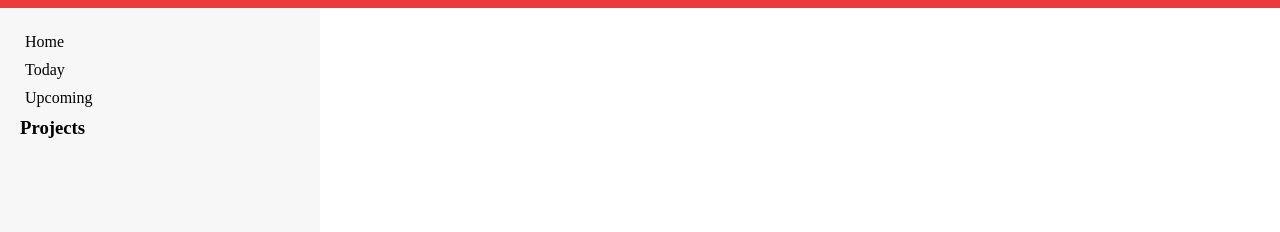
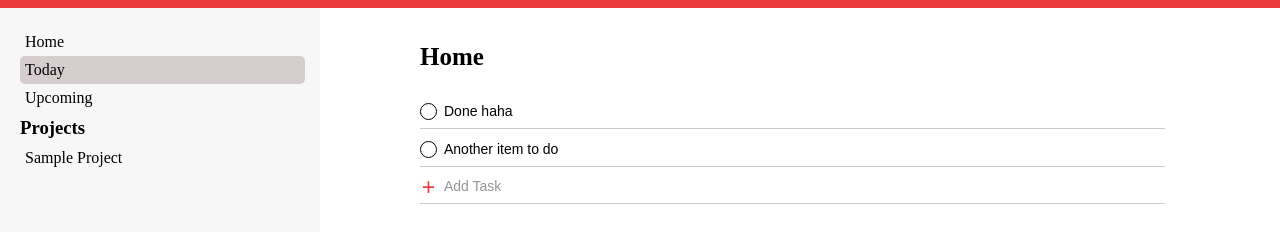
Before and after one commit to evaenglert/todolist, a plain HTML site: page index.html in a window 1280 px wide. Shown: the part 42-274 px from the top of the page. Drawn offline with Linux system fonts and the light colour scheme.

Commit message:
Styling of todo list specifically

```diff
--- a/index.html
+++ b/index.html
@@ -8,7 +8,7 @@
   <link rel="stylesheet" href="styles.css">
 </head>
 <body>
-  <dev id="content">
+  <!-- <dev id="content">
     <nav>
       <h3>WhatToDo</h3>
       <button>+</button>
@@ -25,8 +25,8 @@
       </ul>
     </dev>
     <dev id="main-content"></dev>
-  </dev>
-    <!-- <dev id="content">
+  </dev> -->
+    <dev id="content">
       <nav>
         <h3>WhatToDo</h3>
         <button>+</button>
@@ -45,10 +45,14 @@
       <dev id="main-content">
         <h3>Home</h3>
         <ul id="todo-list">
-          <li> <button class="add-task"><span class="add-button">+</span> Add Task</button></li>
+          <li> <button class="todo-task"><div class="checkbox"></div><span>Done haha</span></button></li>
+          <li> <button class="todo-task">
+              <div class="checkbox"></div><span>Another item to do </span>
+            </button></li>
+          <li> <button class="add-task"><span class="add-button">+</span><span>Add Task</span></button></li>
         </ul>
       </dev>
-    </dev> -->
-  <script src="main.js"></script>
+    </dev>
+  <!-- <script src="main.js"></script> -->
 </body>
 </html>
--- a/styles.css
+++ b/styles.css
@@ -84,7 +84,10 @@ li.selected {
 
 #todo-list li {
   padding: 0px;
+  padding: 8px 0px;
   text-align: left;
+  border-radius: 0px;
+  border-bottom: 1px solid rgb(202, 202, 202);
 }
 
 #main-content>h3 {
@@ -92,7 +95,7 @@ li.selected {
   padding-bottom: 20px;
 }
 
-.add-task {
+.add-task, .todo-task {
   padding: 0px;
   text-align: left;
   font-size: 14px;
@@ -101,7 +104,27 @@ li.selected {
   background-color: transparent;
   cursor: pointer;
 
+}
+
+.add-task {
   color: rgb(149, 149, 149);
+}
+
+.todo-task {
+  color: rgb(0, 0, 0);
+}
+
+.checkbox {
+  display: inline-flex;
+  justify-content: center;
+  align-items: center;
+  border: 1px black solid;
+  border-radius: 50%;
+  font-size: 23px;
+  height: 15px;
+  width: 15px;
+  margin-right: 7px;
+  transform: translateY(4px);
 }
 
 .add-button {
```
Also changed, not shown: main.js (+1 -1 lines).
